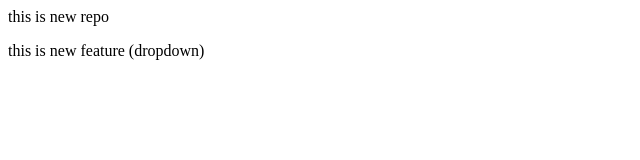
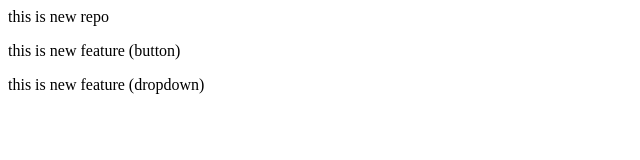
Before and after one commit to bindukv025/localrepo, a plain HTML site: page index.html in a window 1280 px wide. Shown: the whole page, without its empty margins (0-640 px from the left). Drawn offline with Linux system fonts and the light colour scheme.

Commit message:
add both features

```diff
--- a/index.html
+++ b/index.html
@@ -1,2 +1,3 @@
 <p> this is new repo </p>
-<p2> this is new feature (dropdown) </p2>
+<p> this is new feature (button) </p>
+<p> this is new feature (dropdown) </p>
```
